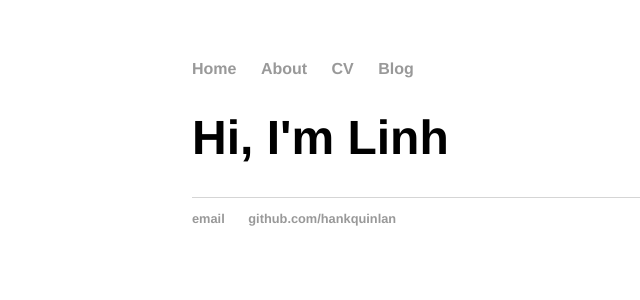
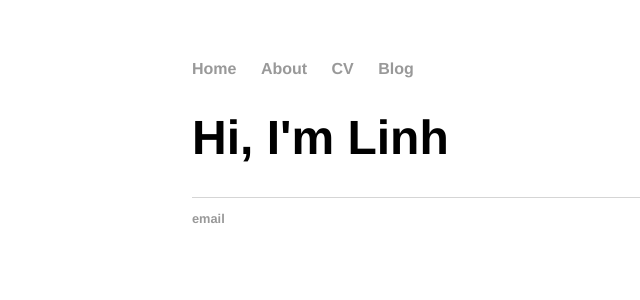
Before and after one commit to lttrinh/lttrinh.github.io, a Jekyll site: the page built from index.html, in a window 1280 px wide. Shown: the top 300 px of the page, without its empty margins (0-640 px from the left). Built offline with Jekyll 4.4.1, drawn with Linux system fonts in a browser that asks for light colours.

Commit message:
Update default.html

```diff
--- a/_layouts/default.html
+++ b/_layouts/default.html
@@ -21,8 +21,7 @@
 			</div><!-- /.container -->
 			<footer>
 	    		<ul>
-	        		<li><a href="mailto:hankquinlanhub@gmail.com">email</a></li>
-	        		<li><a href="https://github.com/hankquinlan">github.com/hankquinlan</a></li>
+	        		<li><a href="mailto:linhtrinhto@gmail.com">email</a></li>
 				</ul>
 			</footer>
 		</body>
```
